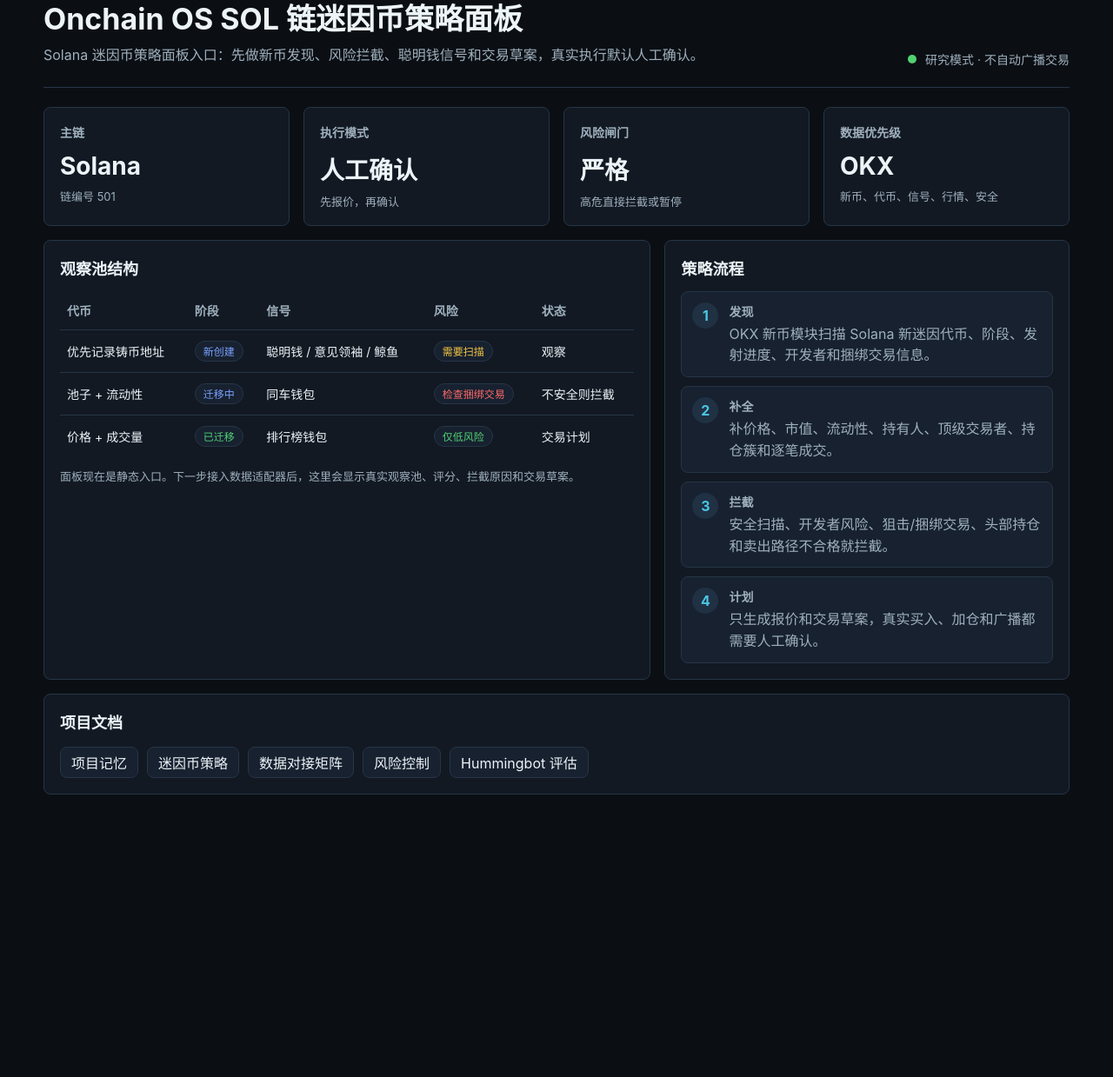
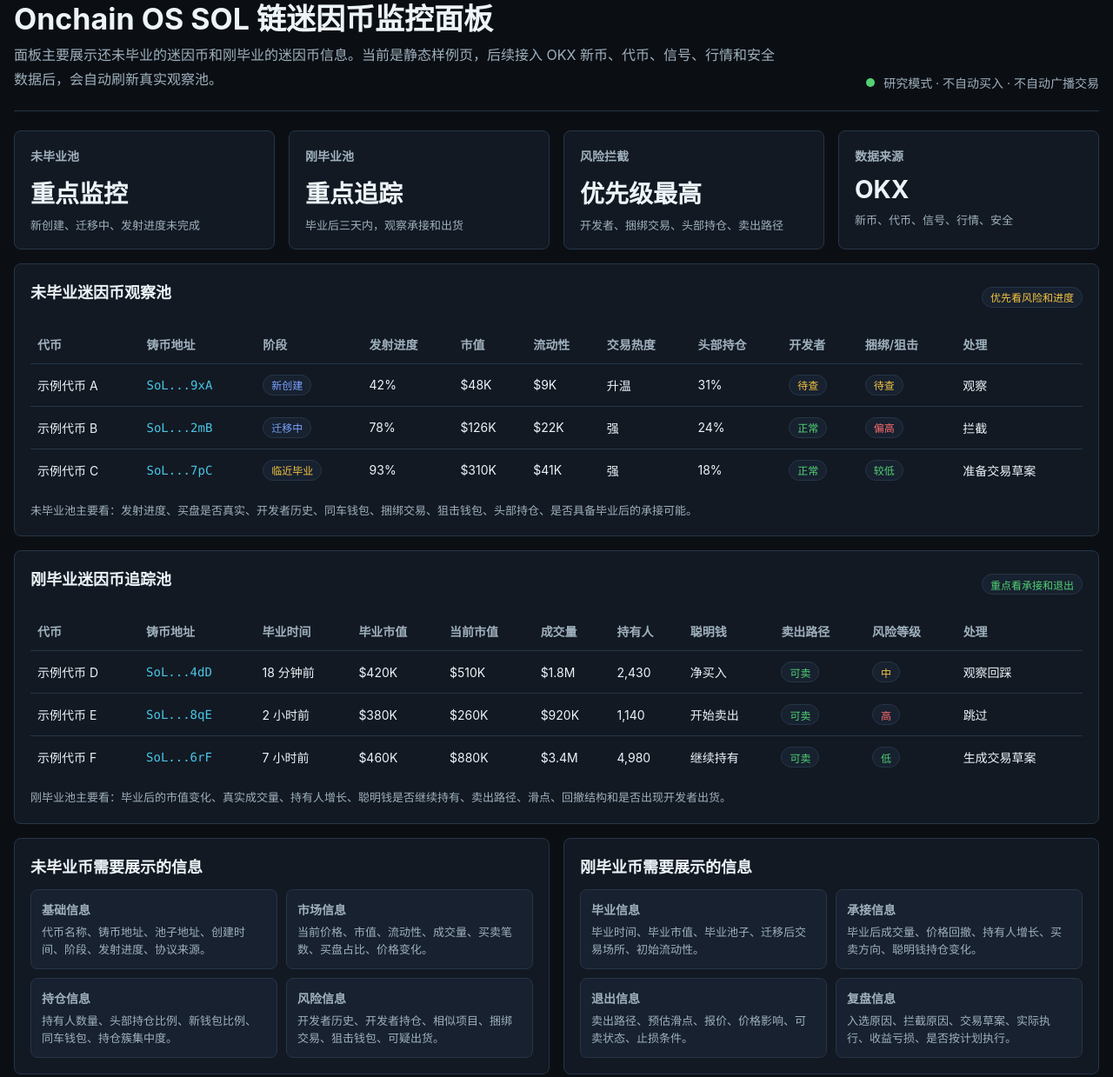
Before and after one commit to hwalletvip888-h/codex, a plain HTML site: page index.html in a window 1280 px wide. Shown: the part 25-1264 px from the top of the page at 87% size. Before the commit the page ends 979 px from the top, so only its background shows below. Drawn offline with Linux system fonts and the light colour scheme.

Commit message:
Focus dashboard on meme graduation tracking

```diff
--- a/index.html
+++ b/index.html
@@ -3,7 +3,7 @@
   <head>
     <meta charset="utf-8" />
     <meta name="viewport" content="width=device-width, initial-scale=1" />
-    <title>Onchain OS | SOL 链迷因币策略面板</title>
+    <title>Onchain OS | SOL 链迷因币监控面板</title>
     <style>
       :root {
         color-scheme: dark;
@@ -34,7 +34,7 @@
       }
 
       main {
-        width: min(1180px, calc(100% - 32px));
+        width: min(1320px, calc(100% - 32px));
         margin: 0 auto;
         padding: 28px 0 40px;
       }
@@ -75,7 +75,7 @@
       .subtitle {
         margin-top: 10px;
         color: var(--muted);
-        max-width: 760px;
+        max-width: 880px;
         line-height: 1.7;
       }
 
@@ -106,7 +106,12 @@
       }
 
       .layout {
-        grid-template-columns: 1.35fr 0.9fr;
+        grid-template-columns: 1fr;
+        margin-top: 16px;
+      }
+
+      .split {
+        grid-template-columns: 1fr 1fr;
         margin-top: 16px;
       }
 
@@ -134,6 +139,14 @@
         font-size: 13px;
       }
 
+      .section-head {
+        display: flex;
+        align-items: center;
+        justify-content: space-between;
+        gap: 12px;
+        margin-bottom: 12px;
+      }
+
       table {
         width: 100%;
         border-collapse: collapse;
@@ -155,6 +168,13 @@
 
       tr:last-child td {
         border-bottom: 0;
+      }
+
+      .mono {
+        font-family:
+          ui-monospace, SFMono-Regular, Menlo, Monaco, Consolas,
+          "Liberation Mono", monospace;
+        color: var(--cyan);
       }
 
       .tag {
@@ -186,36 +206,25 @@
         color: var(--blue);
       }
 
-      .pipeline {
+      .field-list {
         display: grid;
+        grid-template-columns: repeat(2, minmax(0, 1fr));
         gap: 10px;
       }
 
-      .step {
-        display: grid;
-        grid-template-columns: 30px 1fr;
-        gap: 12px;
-        align-items: start;
+      .field {
+        min-height: 72px;
         padding: 12px;
         background: var(--panel-soft);
         border: 1px solid var(--line);
         border-radius: 8px;
       }
 
-      .step b {
-        display: grid;
-        width: 30px;
-        height: 30px;
-        place-items: center;
-        border-radius: 50%;
-        background: #203144;
-        color: var(--cyan);
-      }
-
-      .step p {
+      .field p {
         color: var(--muted);
+        margin-top: 6px;
         line-height: 1.55;
-        margin-top: 4px;
+        font-size: 13px;
       }
 
       .links {
@@ -252,10 +261,11 @@
         margin-top: 12px;
       }
 
-      @media (max-width: 900px) {
+      @media (max-width: 980px) {
         header,
-        .layout,
-        .metrics {
+        .metrics,
+        .split,
+        .field-list {
           grid-template-columns: 1fr;
         }
 
@@ -275,35 +285,35 @@
     <main>
       <header>
         <div>
-          <h1>Onchain OS SOL 链迷因币策略面板</h1>
+          <h1>Onchain OS SOL 链迷因币监控面板</h1>
           <p class="subtitle">
-            Solana 迷因币策略面板入口：先做新币发现、风险拦截、聪明钱信号和交易草案，真实执行默认人工确认。
+            面板主要展示还未毕业的迷因币和刚毕业的迷因币信息。当前是静态样例页，后续接入 OKX 新币、代币、信号、行情和安全数据后，会自动刷新真实观察池。
           </p>
         </div>
         <div class="status">
           <span class="dot" aria-hidden="true"></span>
-          <span>研究模式 · 不自动广播交易</span>
+          <span>研究模式 · 不自动买入 · 不自动广播交易</span>
         </div>
       </header>
 
-      <section class="grid metrics" aria-label="策略指标">
+      <section class="grid metrics" aria-label="核心指标">
         <article class="card metric">
-          <h3>主链</h3>
-          <strong>Solana</strong>
-          <span>链编号 501</span>
+          <h3>未毕业池</h3>
+          <strong>重点监控</strong>
+          <span>新创建、迁移中、发射进度未完成</span>
         </article>
         <article class="card metric">
-          <h3>执行模式</h3>
-          <strong>人工确认</strong>
-          <span>先报价，再确认</span>
+          <h3>刚毕业池</h3>
+          <strong>重点追踪</strong>
+          <span>毕业后三天内，观察承接和出货</span>
         </article>
         <article class="card metric">
-          <h3>风险闸门</h3>
-          <strong>严格</strong>
-          <span>高危直接拦截或暂停</span>
+          <h3>风险拦截</h3>
+          <strong>优先级最高</strong>
+          <span>开发者、捆绑交易、头部持仓、卖出路径</span>
         </article>
         <article class="card metric">
-          <h3>数据优先级</h3>
+          <h3>数据来源</h3>
           <strong>OKX</strong>
           <span>新币、代币、信号、行情、安全</span>
         </article>
@@ -311,79 +321,186 @@
 
       <section class="grid layout">
         <article class="card">
-          <h2>观察池结构</h2>
+          <div class="section-head">
+            <h2>未毕业迷因币观察池</h2>
+            <span class="tag yellow">优先看风险和进度</span>
+          </div>
           <table>
             <thead>
               <tr>
                 <th>代币</th>
+                <th>铸币地址</th>
                 <th>阶段</th>
-                <th>信号</th>
-                <th>风险</th>
-                <th>状态</th>
+                <th>发射进度</th>
+                <th>市值</th>
+                <th>流动性</th>
+                <th>交易热度</th>
+                <th>头部持仓</th>
+                <th>开发者</th>
+                <th>捆绑/狙击</th>
+                <th>处理</th>
               </tr>
             </thead>
             <tbody>
               <tr>
-                <td>优先记录铸币地址</td>
+                <td>示例代币 A</td>
+                <td class="mono">SoL...9xA</td>
                 <td><span class="tag blue">新创建</span></td>
-                <td>聪明钱 / 意见领袖 / 鲸鱼</td>
-                <td><span class="tag yellow">需要扫描</span></td>
+                <td>42%</td>
+                <td>$48K</td>
+                <td>$9K</td>
+                <td>升温</td>
+                <td>31%</td>
+                <td><span class="tag yellow">待查</span></td>
+                <td><span class="tag yellow">待查</span></td>
                 <td>观察</td>
               </tr>
               <tr>
-                <td>池子 + 流动性</td>
+                <td>示例代币 B</td>
+                <td class="mono">SoL...2mB</td>
                 <td><span class="tag blue">迁移中</span></td>
-                <td>同车钱包</td>
-                <td><span class="tag red">检查捆绑交易</span></td>
-                <td>不安全则拦截</td>
+                <td>78%</td>
+                <td>$126K</td>
+                <td>$22K</td>
+                <td>强</td>
+                <td>24%</td>
+                <td><span class="tag green">正常</span></td>
+                <td><span class="tag red">偏高</span></td>
+                <td>拦截</td>
               </tr>
               <tr>
-                <td>价格 + 成交量</td>
-                <td><span class="tag green">已迁移</span></td>
-                <td>排行榜钱包</td>
-                <td><span class="tag green">仅低风险</span></td>
-                <td>交易计划</td>
+                <td>示例代币 C</td>
+                <td class="mono">SoL...7pC</td>
+                <td><span class="tag yellow">临近毕业</span></td>
+                <td>93%</td>
+                <td>$310K</td>
+                <td>$41K</td>
+                <td>强</td>
+                <td>18%</td>
+                <td><span class="tag green">正常</span></td>
+                <td><span class="tag green">较低</span></td>
+                <td>准备交易草案</td>
               </tr>
             </tbody>
           </table>
           <p class="notes">
-            面板现在是静态入口。下一步接入数据适配器后，这里会显示真实观察池、评分、拦截原因和交易草案。
+            未毕业池主要看：发射进度、买盘是否真实、开发者历史、同车钱包、捆绑交易、狙击钱包、头部持仓、是否具备毕业后的承接可能。
           </p>
         </article>
 
-        <aside class="card">
-          <h2>策略流程</h2>
-          <div class="pipeline">
-            <div class="step">
-              <b>1</b>
-              <div>
-                <h3>发现</h3>
-                <p>OKX 新币模块扫描 Solana 新迷因代币、阶段、发射进度、开发者和捆绑交易信息。</p>
-              </div>
+        <article class="card">
+          <div class="section-head">
+            <h2>刚毕业迷因币追踪池</h2>
+            <span class="tag green">重点看承接和退出</span>
+          </div>
+          <table>
+            <thead>
+              <tr>
+                <th>代币</th>
+                <th>铸币地址</th>
+                <th>毕业时间</th>
+                <th>毕业市值</th>
+                <th>当前市值</th>
+                <th>成交量</th>
+                <th>持有人</th>
+                <th>聪明钱</th>
+                <th>卖出路径</th>
+                <th>风险等级</th>
+                <th>处理</th>
+              </tr>
+            </thead>
+            <tbody>
+              <tr>
+                <td>示例代币 D</td>
+                <td class="mono">SoL...4dD</td>
+                <td>18 分钟前</td>
+                <td>$420K</td>
+                <td>$510K</td>
+                <td>$1.8M</td>
+                <td>2,430</td>
+                <td>净买入</td>
+                <td><span class="tag green">可卖</span></td>
+                <td><span class="tag yellow">中</span></td>
+                <td>观察回踩</td>
+              </tr>
+              <tr>
+                <td>示例代币 E</td>
+                <td class="mono">SoL...8qE</td>
+                <td>2 小时前</td>
+                <td>$380K</td>
+                <td>$260K</td>
+                <td>$920K</td>
+                <td>1,140</td>
+                <td>开始卖出</td>
+                <td><span class="tag green">可卖</span></td>
+                <td><span class="tag red">高</span></td>
+                <td>跳过</td>
+              </tr>
+              <tr>
+                <td>示例代币 F</td>
+                <td class="mono">SoL...6rF</td>
+                <td>7 小时前</td>
+                <td>$460K</td>
+                <td>$880K</td>
+                <td>$3.4M</td>
+                <td>4,980</td>
+                <td>继续持有</td>
+                <td><span class="tag green">可卖</span></td>
+                <td><span class="tag green">低</span></td>
+                <td>生成交易草案</td>
+              </tr>
+            </tbody>
+          </table>
+          <p class="notes">
+            刚毕业池主要看：毕业后的市值变化、真实成交量、持有人增长、聪明钱是否继续持有、卖出路径、滑点、回撤结构和是否出现开发者出货。
+          </p>
+        </article>
+      </section>
+
+      <section class="grid split">
+        <article class="card">
+          <h2>未毕业币需要展示的信息</h2>
+          <div class="field-list">
+            <div class="field">
+              <h3>基础信息</h3>
+              <p>代币名称、铸币地址、池子地址、创建时间、阶段、发射进度、协议来源。</p>
             </div>
-            <div class="step">
-              <b>2</b>
-              <div>
-                <h3>补全</h3>
-                <p>补价格、市值、流动性、持有人、顶级交易者、持仓簇和逐笔成交。</p>
-              </div>
+            <div class="field">
+              <h3>市场信息</h3>
+              <p>当前价格、市值、流动性、成交量、买卖笔数、买盘占比、价格变化。</p>
             </div>
-            <div class="step">
-              <b>3</b>
-              <div>
-                <h3>拦截</h3>
-                <p>安全扫描、开发者风险、狙击/捆绑交易、头部持仓和卖出路径不合格就拦截。</p>
-              </div>
+            <div class="field">
+              <h3>持仓信息</h3>
+              <p>持有人数量、头部持仓比例、新钱包比例、同车钱包、持仓簇集中度。</p>
             </div>
-            <div class="step">
-              <b>4</b>
-              <div>
-                <h3>计划</h3>
-                <p>只生成报价和交易草案，真实买入、加仓和广播都需要人工确认。</p>
-              </div>
+            <div class="field">
+              <h3>风险信息</h3>
+              <p>开发者历史、开发者持仓、相似项目、捆绑交易、狙击钱包、可疑出货。</p>
             </div>
           </div>
-        </aside>
+        </article>
+
+        <article class="card">
+          <h2>刚毕业币需要展示的信息</h2>
+          <div class="field-list">
+            <div class="field">
+              <h3>毕业信息</h3>
+              <p>毕业时间、毕业市值、毕业池子、迁移后交易场所、初始流动性。</p>
+            </div>
+            <div class="field">
+              <h3>承接信息</h3>
+              <p>毕业后成交量、价格回撤、持有人增长、买卖方向、聪明钱持仓变化。</p>
+            </div>
+            <div class="field">
+              <h3>退出信息</h3>
+              <p>卖出路径、预估滑点、报价、价格影响、可卖状态、止损条件。</p>
+            </div>
+            <div class="field">
+              <h3>复盘信息</h3>
+              <p>入选原因、拦截原因、交易草案、实际执行、收益亏损、是否按计划执行。</p>
+            </div>
+          </div>
+        </article>
       </section>
 
       <section class="card" style="margin-top: 16px">
```
